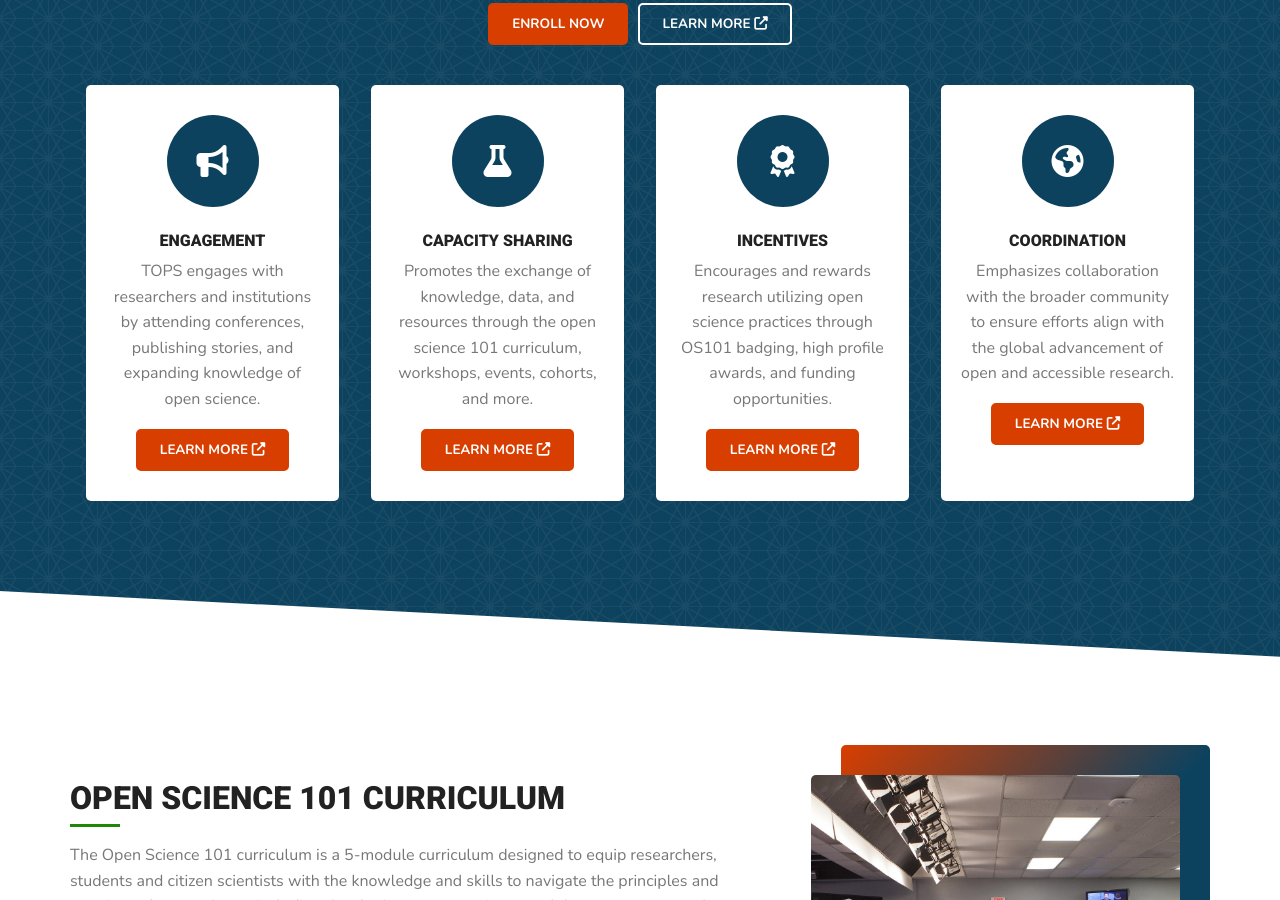
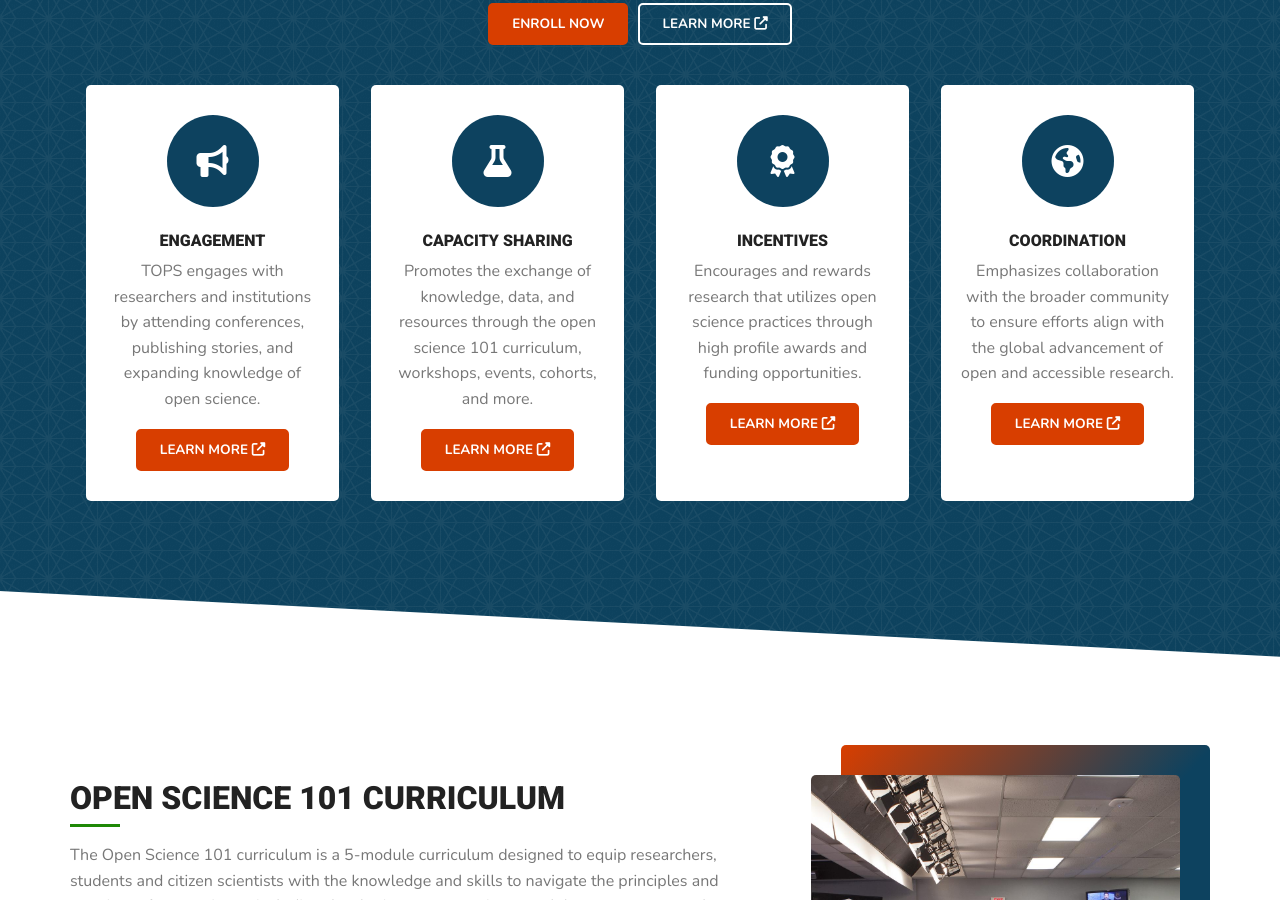
Before and after one commit to bressler1995/TOPS-Website-Front-End, a Jekyll site: the page built from index.md, in a window 1280 px wide and 900 px high, scrolled down 2917 px. Built offline with Jekyll 4.4.1, drawn with Linux system fonts in a browser that asks for light colours.

Commit message:
Update incentives text

```diff
--- a/index.md
+++ b/index.md
@@ -147,7 +147,7 @@ https://github.com/nasa/Transform-to-Open-Science/tree/main/docs/Area2_Capacity_
 
 <!---Incentives Description-->
 {% capture home-strat-incentives-desc %}
-Encourages and rewards research utilizing open science practices through OS101 badging, high profile awards, and funding opportunities.
+Encourages and rewards research that utilizes open science practices through high profile awards and funding opportunities.
 {% endcapture %}
 
 <!---Incentives Link-->
```
